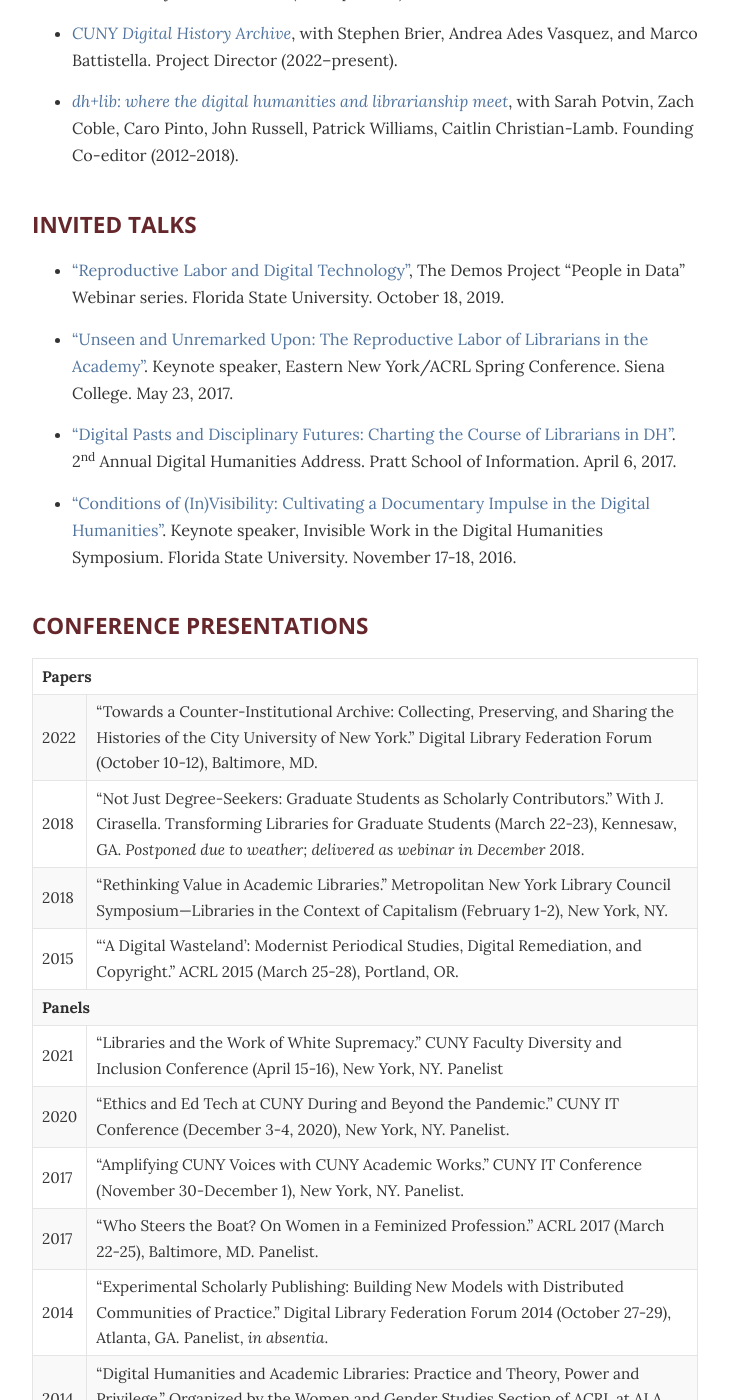
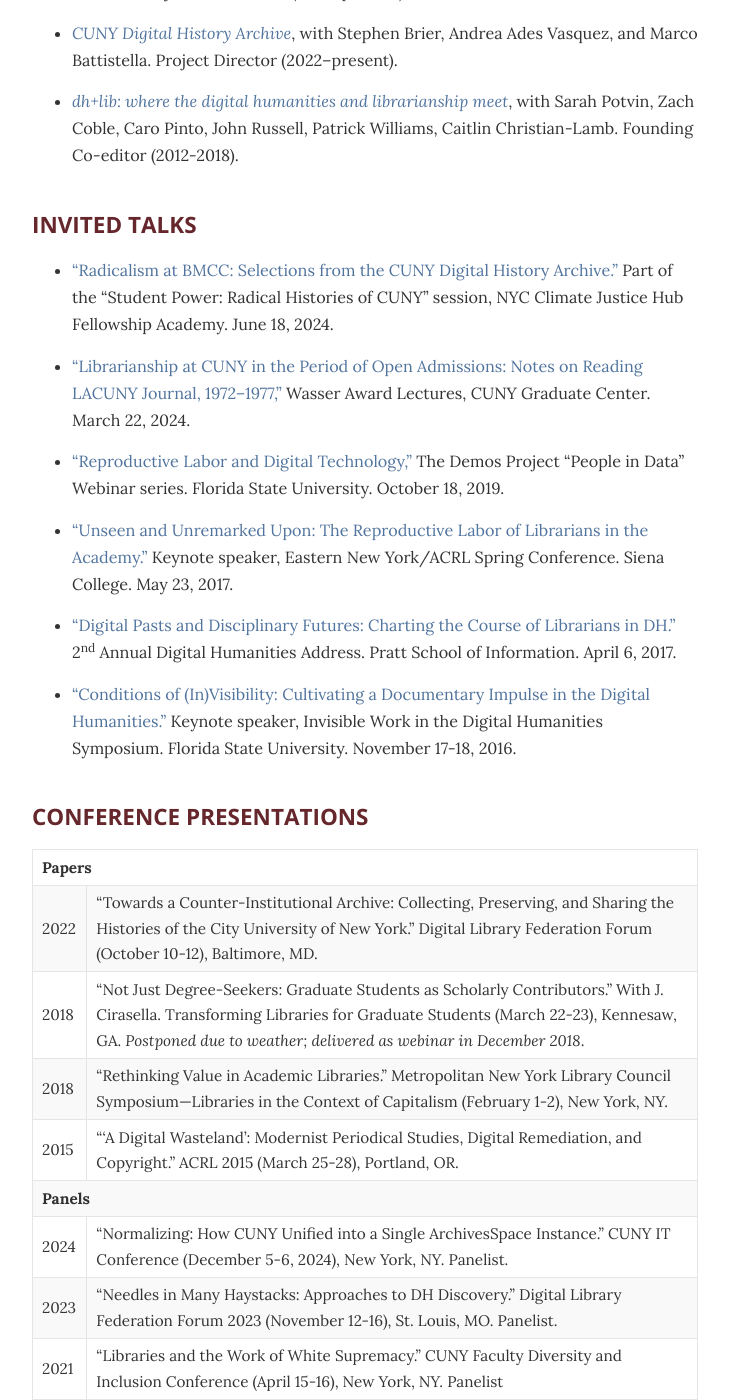
Before and after one commit to rshirazi/rshirazi.github.io, a Jekyll site: the page built from cv.md, in a window 1280 px wide and 1400 px high, scrolled down 1844 px. Shown: the whole window, without its empty margins (275-1004 px from the left). Built offline with Jekyll 4.4.1, drawn with Linux system fonts in a browser that asks for light colours; some of the changed text lies outside the part shown.

Commit message:
updated cv

```diff
--- a/cv.md
+++ b/cv.md
@@ -5,7 +5,7 @@
 publication-date: August 2022
 ---
 
-This version mostly includes publications and conference participation. To view service and other activities, download a copy of [my full CV](/assets/Shirazi_Roxanne_CV_2022_09.pdf). You can also [view my profile in Google Scholar](https://scholar.google.com/citations?user=8wYHdBwAAAAJ&hl=en).
+This version mostly includes publications and conference participation. To view service and other activities, download a copy of [my full CV](/assets/Shirazi_Roxanne_CV_2024_11.pdf). You can also [view my profile in Google Scholar](https://scholar.google.com/citations?user=8wYHdBwAAAAJ&hl=en).
 
 
 ### EDUCATION
@@ -76,11 +76,13 @@
 
 ### INVITED TALKS
 
-- ["Reproductive Labor and Digital Technology"](https://demos.fsu.edu/webinars/reproductive-labor-webinar/), The Demos Project “People in Data” Webinar series. Florida State University. October 18, 2019.
-- ["Unseen and Unremarked Upon: The Reproductive Labor of Librarians in the Academy”](http://enyacrl.org/site/spring-2017-itinerary/). Keynote speaker, Eastern New York/ACRL Spring Conference. Siena College. May 23, 2017.
-- ["Digital Pasts and Disciplinary Futures: Charting the Course of Librarians in DH"](https://docs.google.com/presentation/d/1k9LjaJ05fxd6m-lCw8S0XAmp2HpZ0fmas7nJSF3y82g/edit?usp=sharing). 2<sup>nd</sup> Annual Digital Humanities Address. Pratt School of
+- ["Radicalism at BMCC: Selections from the CUNY Digital History Archive."](https://docs.google.com/presentation/d/19MX0aorsIslkHQYaRIUZe4LEZo4eeeaivRhSKuG-JuI/edit?usp=sharing) Part of the "Student Power: Radical Histories of CUNY" session, NYC Climate Justice Hub Fellowship Academy. June 18, 2024.
+- ["Librarianship at CUNY in the Period of Open Admissions: Notes on Reading LACUNY Journal, 1972–1977,"](https://docs.google.com/presentation/d/1VqmQsQttSQAtYS-DeeIxqGYTMOUvm5PdoiJD7LFuqpg/view) Wasser Award Lectures, CUNY Graduate Center. March 22, 2024.
+- ["Reproductive Labor and Digital Technology,"](https://demos.fsu.edu/webinars/reproductive-labor-webinar/) The Demos Project “People in Data” Webinar series. Florida State University. October 18, 2019.
+- ["Unseen and Unremarked Upon: The Reproductive Labor of Librarians in the Academy.”](http://enyacrl.org/site/spring-2017-itinerary/) Keynote speaker, Eastern New York/ACRL Spring Conference. Siena College. May 23, 2017.
+- ["Digital Pasts and Disciplinary Futures: Charting the Course of Librarians in DH."](https://docs.google.com/presentation/d/1k9LjaJ05fxd6m-lCw8S0XAmp2HpZ0fmas7nJSF3y82g/edit?usp=sharing) 2<sup>nd</sup> Annual Digital Humanities Address. Pratt School of
 Information. April 6, 2017.
-- ["Conditions of (In)Visibility: Cultivating a Documentary Impulse in the Digital Humanities"](https://www.youtube.com/watch?v=28LIvujbrS8). Keynote speaker, Invisible Work in the Digital Humanities Symposium.
+- ["Conditions of (In)Visibility: Cultivating a Documentary Impulse in the Digital Humanities."](https://www.youtube.com/watch?v=28LIvujbrS8) Keynote speaker, Invisible Work in the Digital Humanities Symposium.
 Florida State University. November 17-18, 2016.
 
 ### CONFERENCE PRESENTATIONS
@@ -122,6 +124,15 @@
 </tr>
 <tr class="odd">
 <td colspan="2"><strong>Panels</strong></td>
+</tr>
+<tr class="even">
+<td>2024</td>
+<td>“Normalizing: How CUNY Unified into a Single ArchivesSpace Instance.” CUNY IT Conference (December 5-6, 2024), New York, NY. Panelist.
+</td>
+</tr>
+<tr class="odd">
+<td>2023</td>
+<td>“Needles in Many Haystacks: Approaches to DH Discovery.” Digital Library Federation Forum 2023 (November 12-16), St. Louis, MO. Panelist.</td>
 </tr>
 <tr class="even">
 <td>2021</td>
@@ -238,6 +249,10 @@
 <col style="width: 89%" />
 </colgroup>
 <tbody>
+<tr class="even">
+<td>2024-2027</td>
+<td>[Cultivating Archives and Institutional Memory at 'The People's University'](https://www.mellon.org/grant-details/cultivating-archives-and-institutional-memory-at-%22the-people's-university%22-20454686), Mellon Foundation ($2,000,000). Proposal co-author and advisory board member. </td>
+</tr>
 <tr class="odd">
 <td>2023</td>
 <td>Henry Wasser Award for Outstanding Research for Assistant Professors, CUNY Academy for the Humanities and Sciences</td>
```
Also changed, not shown: 1 other file.
